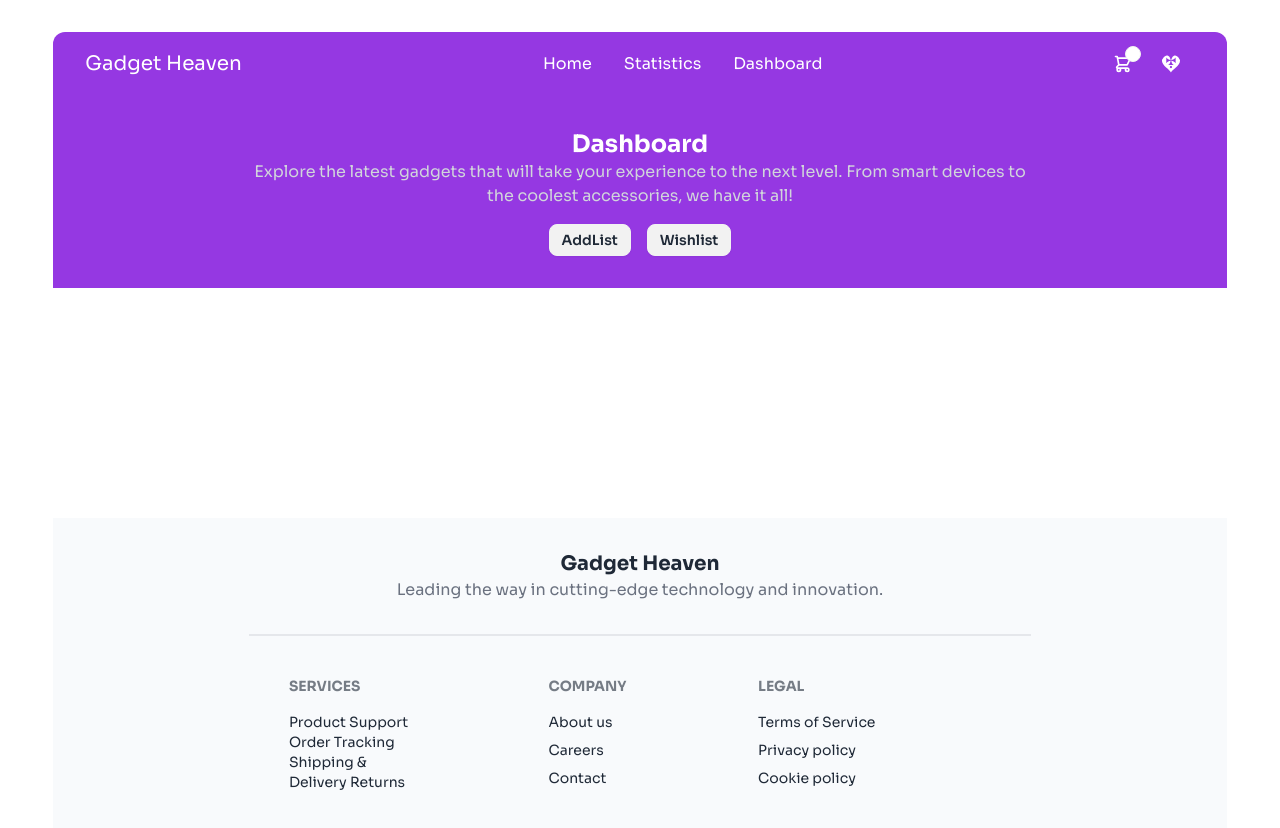
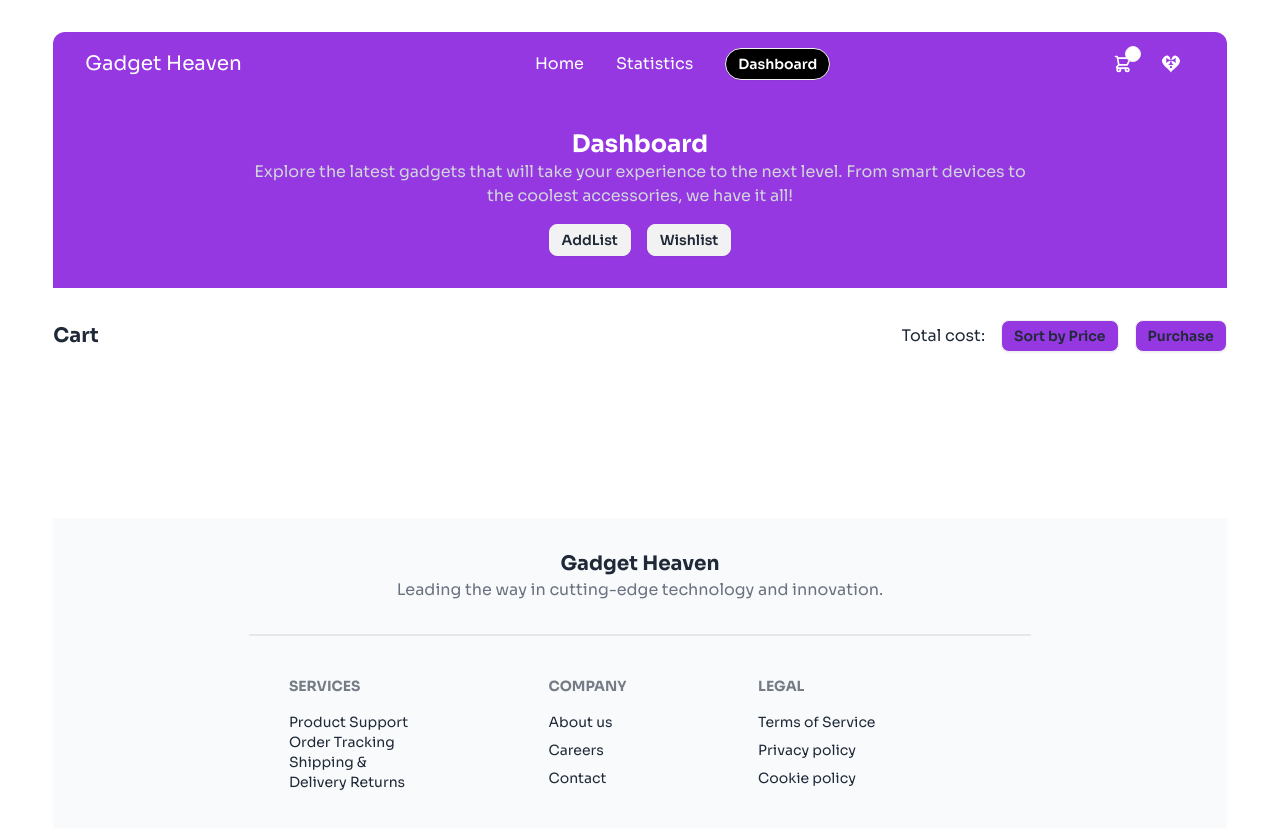
Before and after one commit to programming-hero-web-course-4/b10a8-gadget-heaven-Nazim1247, a React (Vite) app: page /dashboard in a window 1280 px wide. Shown: the top 828 px of the page. Built offline with nearby package versions, Linux system fonts and the light colour scheme.

Commit message:
sort by price done

```diff
--- a/src/Components/AddList.jsx
+++ b/src/Components/AddList.jsx
@@ -1,10 +1,11 @@
-import { Link } from "react-router-dom";
+import { Link, NavLink } from "react-router-dom";
 import { MdOutlineDeleteForever } from "react-icons/md";
 
 
 const AddList = ({ cart }) => {
     const { image, title, price, description } = cart;
     return (
+        <div>
             <div className="flex items-center gap-6 my-6">
                 <img className="w-36 rounded-xl" src={image} alt="" />
                 <div className="flex justify-between items-center w-full">
@@ -18,6 +19,7 @@ const AddList = ({ cart }) => {
                     </Link>
                 </div>
             </div>
+        </div>
     );
 };
 
--- a/src/Components/Card.jsx
+++ b/src/Components/Card.jsx
@@ -1,4 +1,4 @@
-import { Link, useNavigate } from "react-router-dom";
+import { Link } from "react-router-dom";
 
 
 const Card = ({ product }) => {
--- a/src/Components/Navbar.jsx
+++ b/src/Components/Navbar.jsx
@@ -1,4 +1,4 @@
-import { Link } from "react-router-dom";
+import { NavLink } from "react-router-dom";
 import { GiRoyalLove } from "react-icons/gi";
 
 
@@ -9,9 +9,9 @@ const Navbar = () => {
                 <a className="text-xl">Gadget Heaven</a>
             </div>
             <div className="flex flex-col md:flex-row justify-center items-center gap-2 md:gap-8 w-9/12 mx-auto">
-            <Link to="/">Home</Link>
-            <Link to="/statistics">Statistics</Link>
-            <Link to="/dashboard">Dashboard</Link>
+            <NavLink className={({isActive})=> ` ${isActive?'bg-black btn btn-sm text-white rounded-full':''}`} to="/">Home</NavLink>
+            <NavLink className={({isActive})=> ` ${isActive?'bg-black btn btn-sm text-white rounded-full':''}`} to="/statistics">Statistics</NavLink>
+            <NavLink className={({isActive})=> ` ${isActive?'bg-black btn btn-sm text-white rounded-full':''}`} to="/dashboard">Dashboard</NavLink>
             </div>
             <div className="flex-none">
                 <div className="dropdown dropdown-end">
--- a/src/Components/WishList.jsx
+++ b/src/Components/WishList.jsx
@@ -1,10 +1,19 @@
 
-import { Link } from "react-router-dom";
+import { Link, NavLink } from "react-router-dom";
 import { MdOutlineDeleteForever } from "react-icons/md";
 
-const WishList = ({cart}) => {
+const WishList = ({ cart }) => {
     const { image, title, price, description } = cart;
     return (
+        <div>
+            <div className="flex justify-between items-center">
+                <h3>Cart</h3>
+                <div className="flex justify-center items-center gap-4">
+                    <h3>Total cost:</h3>
+                    <NavLink>Sort by Price</NavLink>
+                    <NavLink>Purchase</NavLink>
+                </div>
+            </div>
             <div className="flex items-center gap-6 my-6">
                 <img className="w-36 rounded-xl" src={image} alt="" />
                 <div className="flex justify-between items-center w-full">
@@ -18,6 +27,7 @@ const WishList = ({cart}) => {
                     </Link>
                 </div>
             </div>
+        </div>
     );
 };
 
--- a/src/Pages/Dashboard.jsx
+++ b/src/Pages/Dashboard.jsx
@@ -9,6 +9,17 @@ const Dashboard = () => {
     const allProducts = useLoaderData();
     const [addList, setAddList] = useState([]);
 
+    const [product, setProduct] = useState(addList);
+    const handleSort = (sortBy)=>{
+        if(sortBy === 'price'){
+            const sorted = addList.sort((a, b)=> b.price - a.price);
+            setProduct(sorted);
+            setAddList([])
+        }else{
+            setProduct(addList)
+        }
+    }
+
     // const [wishList, setWishList] = useState([]);
 
     // useEffect(()=>{
@@ -18,7 +29,7 @@ const Dashboard = () => {
     //     setWishList(wishProductList);
     // },[])
 
-    useEffect(()=>{
+    useEffect(() => {
         const storedAddList = getStoredList();
         const storedAddListInt = storedAddList.map(id => parseInt(id));
 
@@ -35,7 +46,17 @@ const Dashboard = () => {
                     <NavLink className="btn btn-sm">Wishlist</NavLink>
                 </div>
             </div>
+
+            <div className="flex justify-between items-center py-8">
+                <h3 className="text-xl font-bold">Cart</h3>
+                <div className="flex justify-center items-center gap-4">
+                    <h3>Total cost:</h3>
+                    <NavLink onClick={()=> handleSort('price')} className={({ isActive }) => `${isActive ? 'btn btn-sm bg-[#9538E2]' : ''}`}>Sort by Price</NavLink>
+                    <NavLink className={({ isActive }) => `${isActive ? 'btn btn-sm bg-[#9538E2]' : ''}`}>Purchase</NavLink>
+                </div>
+            </div>
             {addList.map(cart => <AddList key={cart.id} cart={cart}></AddList>)}
+            {product.map(cart => <AddList key={cart.id} cart={cart}></AddList>)}
             {/* {wishList.map(cart => <WishList key={cart.id} cart={cart}></WishList>)} */}
         </div>
     );
```
Lines whose indentation alone changed are shown as unchanged.
